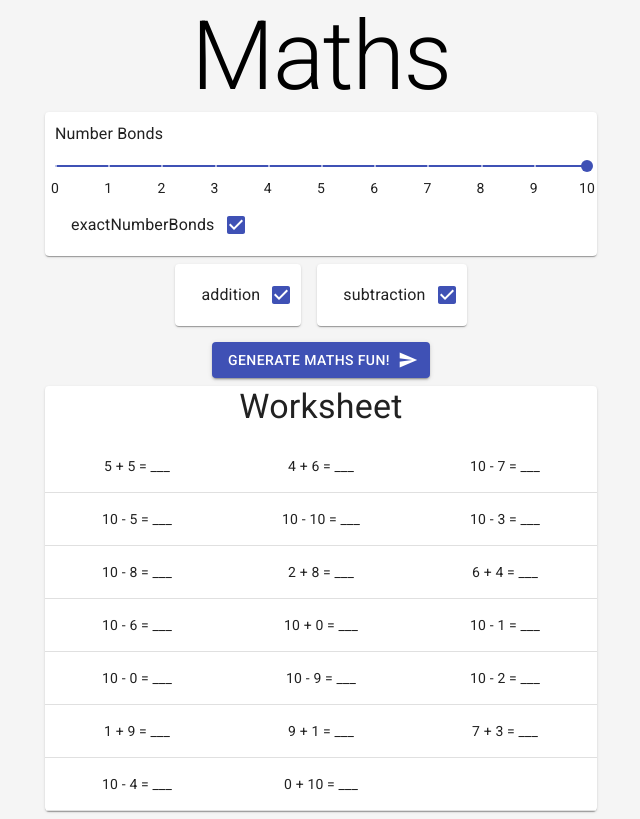
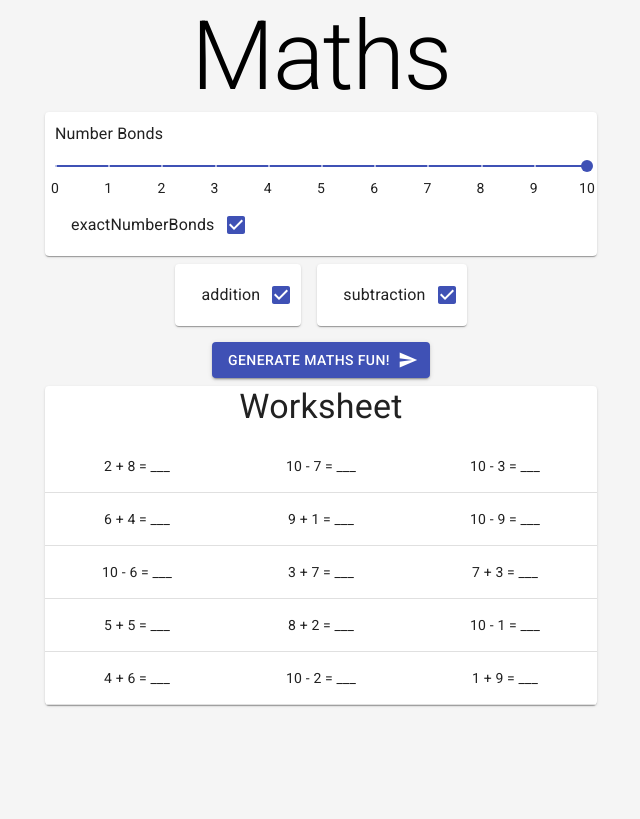
Before and after one commit to SuperDrew/maths, a React (Create React App) app: page / in a window 1280 px wide. Shown: the whole page, without its empty margins (319-959 px from the left). Built offline with nearby package versions, Linux system fonts and the light colour scheme.

Commit message:
reduce const number of runs

```diff
--- a/src/App.tsx
+++ b/src/App.tsx
@@ -26,7 +26,7 @@ const useStyles = makeStyles(() => ({
 function App() {
     const classes = useStyles();
     const min = 0;
-    const numberOfRows = 10;
+    const numberOfRows = 5;
     const [numberBond, setNumberBond] = useState(10);
     const [useExactNumberBonds, setUseExactNumberBonds] = useState(true);
     const [useAddition, setUseAddition] = useState(true);
```
